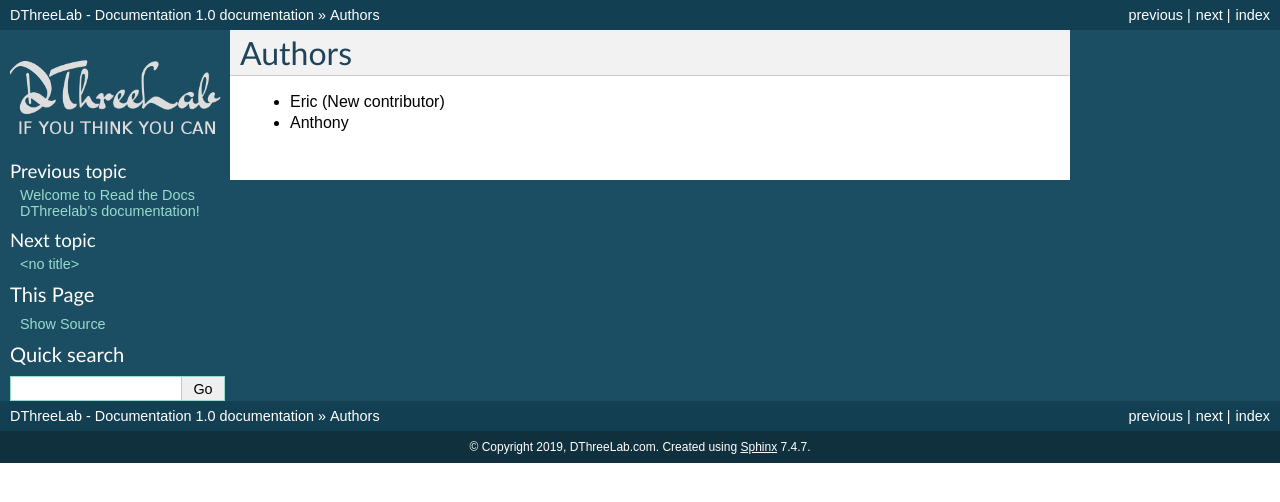
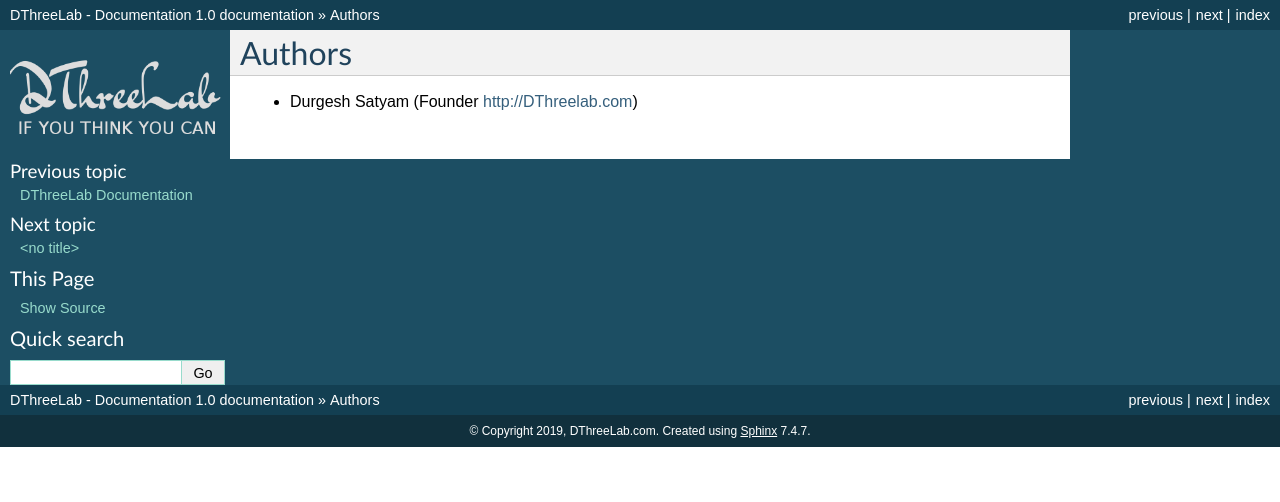
Before and after one commit to dthreelab/DThreeLab-Docs, a Sphinx documentation site: the page built from docs/authors.rst, in a window 1280 px wide. Shown: the top 502 px of the page. Built offline with Sphinx 7.4.7, drawn with Linux system fonts in a browser that asks for light colours.

Commit message:
added author and set new name

```diff
--- a/AUTHORS.rst
+++ b/AUTHORS.rst
@@ -1,5 +1,4 @@
 Authors
 -------
 
-* Eric (New contributor)
-* Anthony
+* Durgesh Satyam (Founder http://DThreelab.com)
--- a/docs/index.rst
+++ b/docs/index.rst
@@ -3,7 +3,7 @@
    You can adapt this file completely to your liking, but it should at least
    contain the root `toctree` directive.
 
-Welcome to Read the Docs DThreelab's documentation!
+DThreeLab Documentation
 ==================================================
 
 Contents:
```
